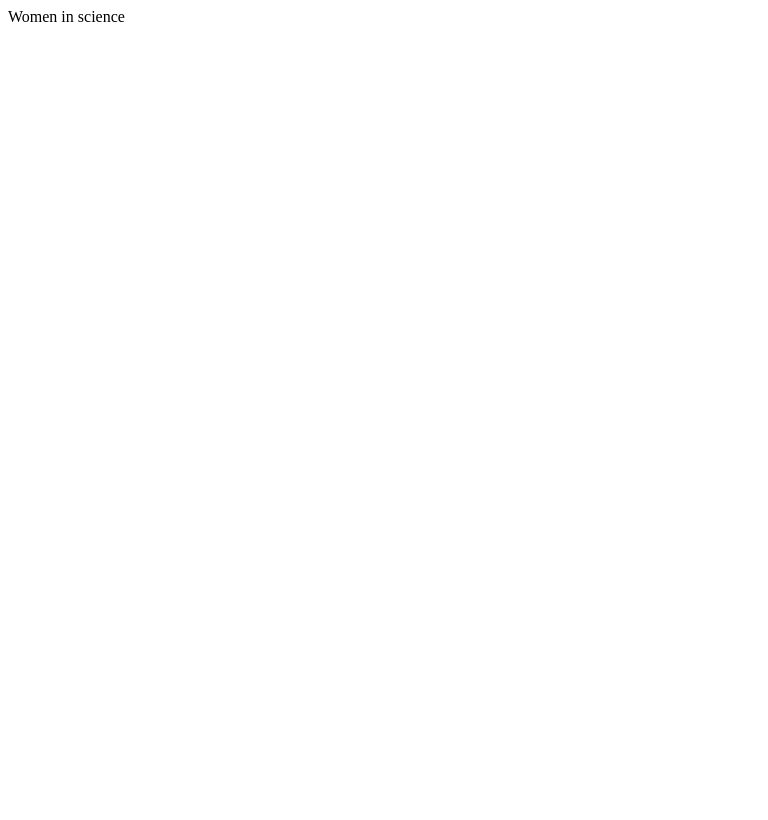
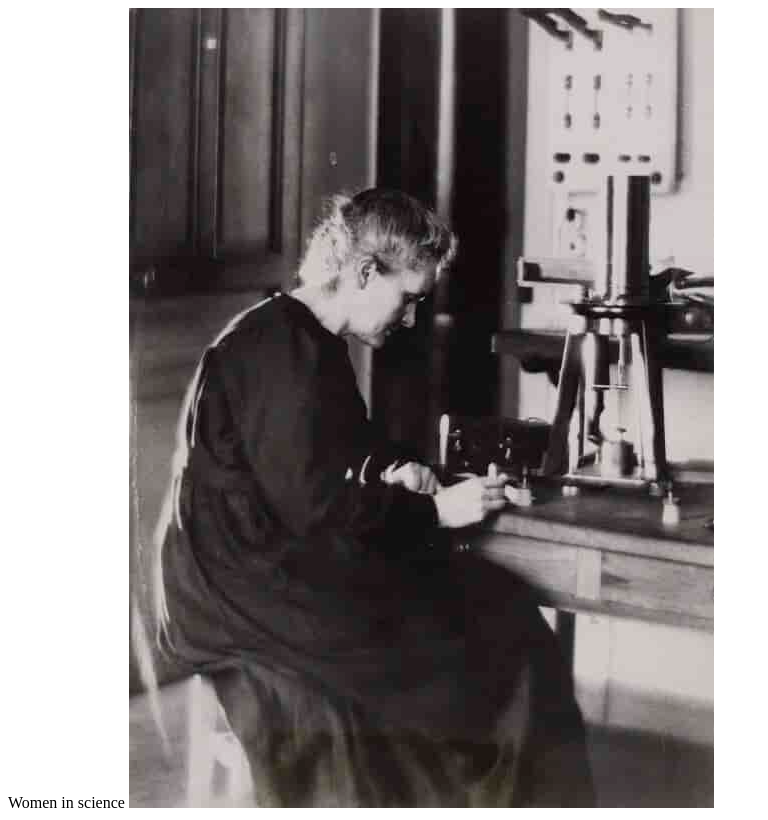
Before and after one commit to GotitaSanchez/gotitasanchez.github.io, a plain HTML site: page index.html in a window 1280 px wide. Shown: the whole page, without its empty margins (0-768 px from the left). Drawn offline with Linux system fonts and the light colour scheme.

Commit message:
added image

```diff
--- a/index.html
+++ b/index.html
@@ -1,5 +1,9 @@
 <DOCTYPE html>
     <head>
         Women in science
-        <body></body>
+        <body>
+
+            <img src="img/MarieCurie.jpg">
+
+        </body>
     </head>
```
Also changed, not shown: css/estilo.css (added), img/MarieCurie.jpg (added).
